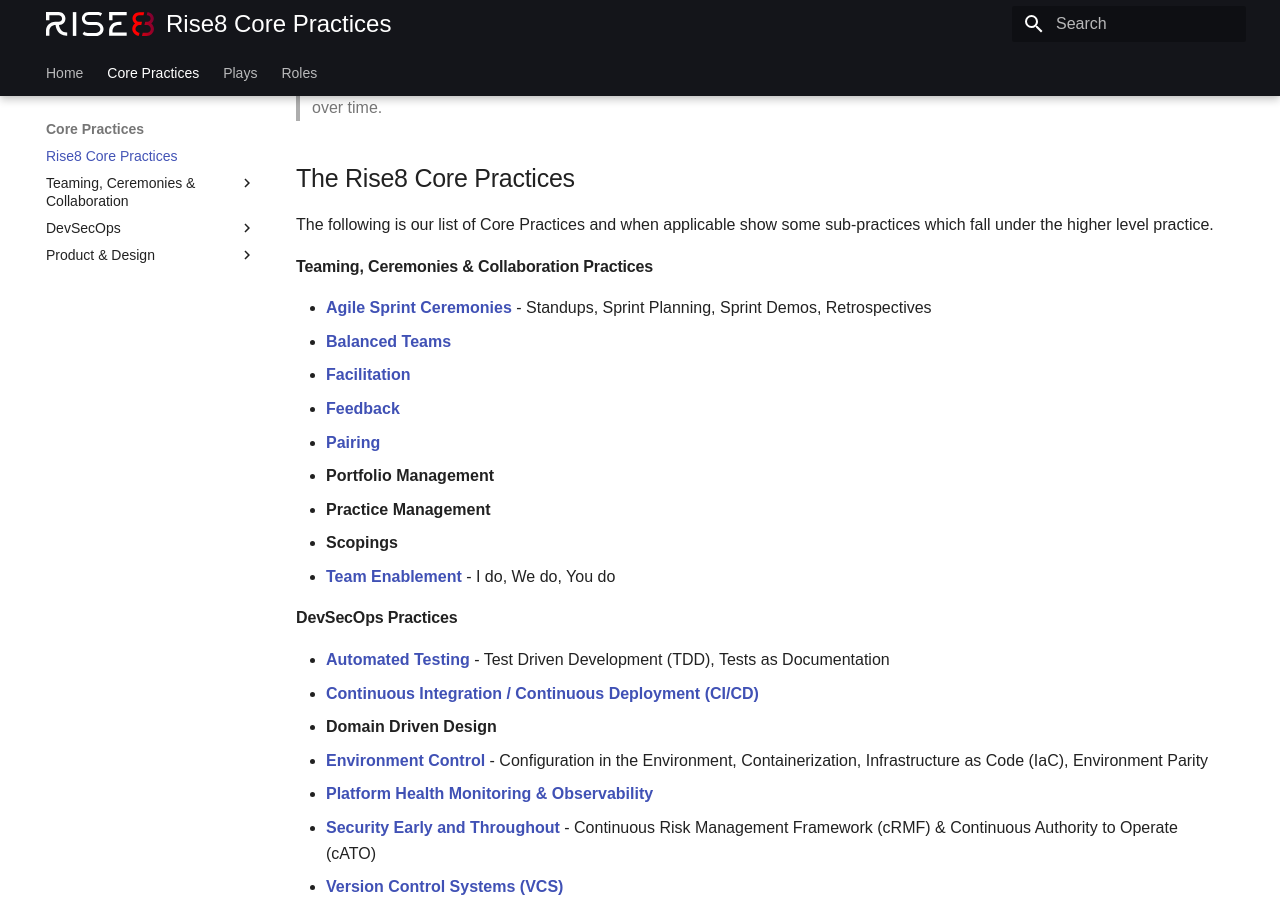
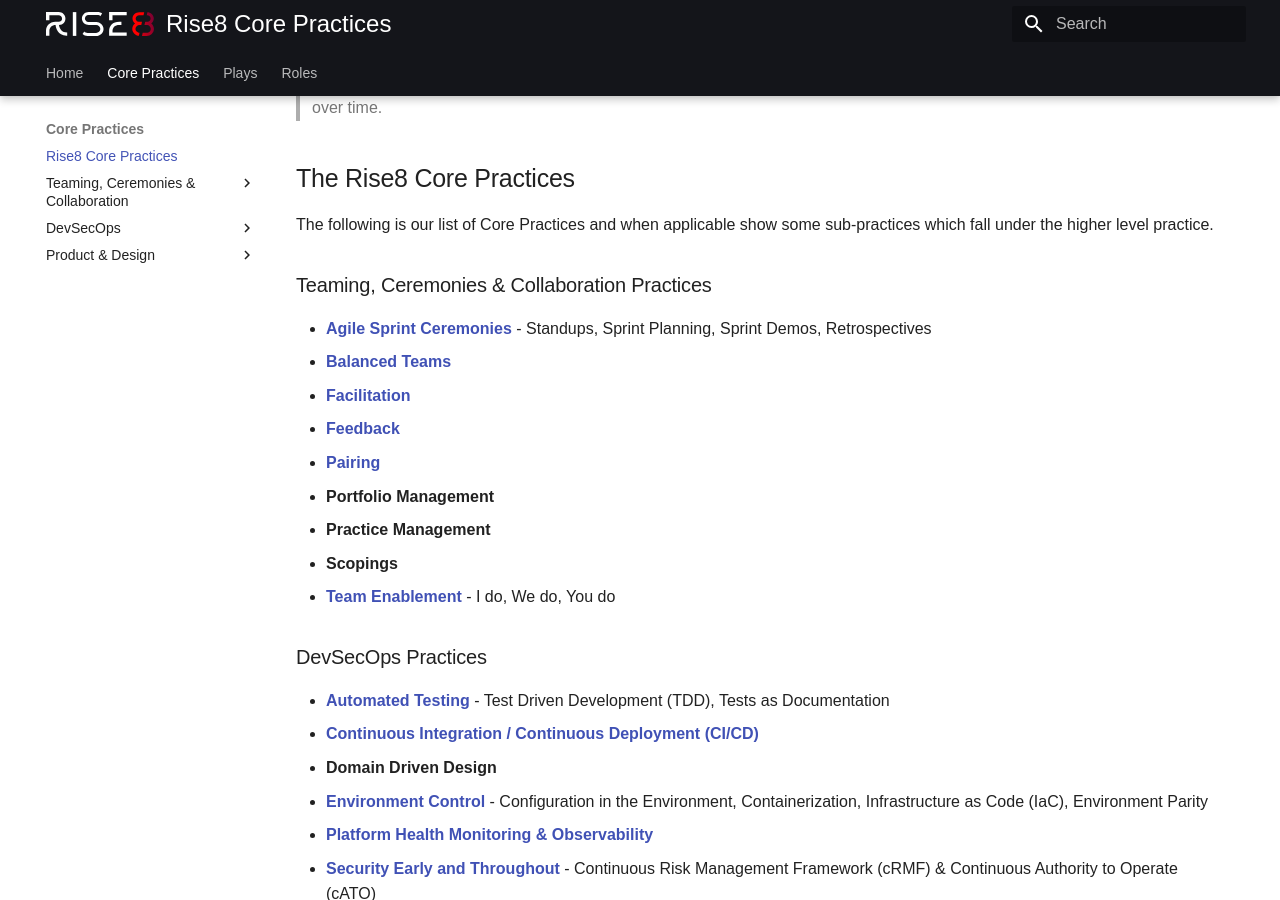
Before and after one commit to rise8-us/delivery-playbooks, an MkDocs documentation site: the page built from docs/content/practices/core-practices.md, in a window 1280 px wide and 900 px high, scrolled down 455 px. Built offline with MkDocs 1.6.1 and Material for MkDocs 9.7.7, drawn with Linux system fonts in a browser that asks for light colours.

Commit message:
Change heading numbers

```diff
--- a/docs/content/practices/core-practices.md
+++ b/docs/content/practices/core-practices.md
@@ -14,7 +14,7 @@
 ## The Rise8 Core Practices
 The following is our list of Core Practices and when applicable show some sub-practices which fall under the higher level practice.
 
-#### Teaming, Ceremonies & Collaboration Practices
+### Teaming, Ceremonies & Collaboration Practices
 * **[Agile Sprint Ceremonies](../agile-ceremonies)** - Standups, Sprint Planning, Sprint Demos, Retrospectives
 * **[Balanced Teams](../balanced-team)**
 * **[Facilitation](../facilitation)**
@@ -25,7 +25,7 @@
 * **Scopings**
 * **[Team Enablement](../team-enablement)** - I do, We do, You do
 
-#### DevSecOps Practices
+### DevSecOps Practices
 * **[Automated Testing](../automated-testing)** - Test Driven Development (TDD), Tests as Documentation
 * **[Continuous Integration / Continuous Deployment (CI/CD)](../ci-cd)**
 * **Domain Driven Design**
@@ -35,7 +35,7 @@
 * **[Version Control Systems (VCS)](../version-control-systems)**
 * **[Zero-Downtime Deploys](../zero-downtime-deployments)**
 
-#### Product & Design Practices
+### Product & Design Practices
 * **[Data & Metrics Collection](../data-and-metrics-collection)**
 * **[Discovery & Framing](../discovery-and-framing)**
 * **[Making & Testing Assumptions](../making-and-testing-assumptions)**
```
